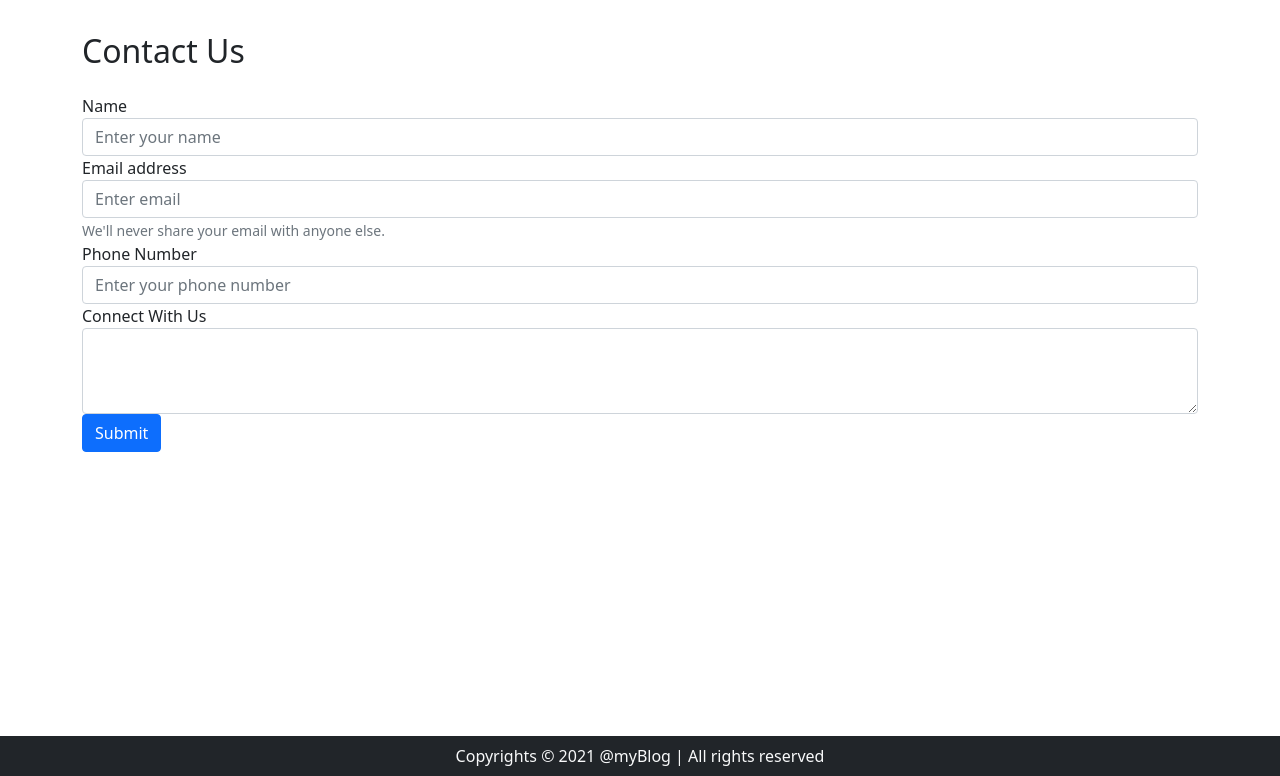
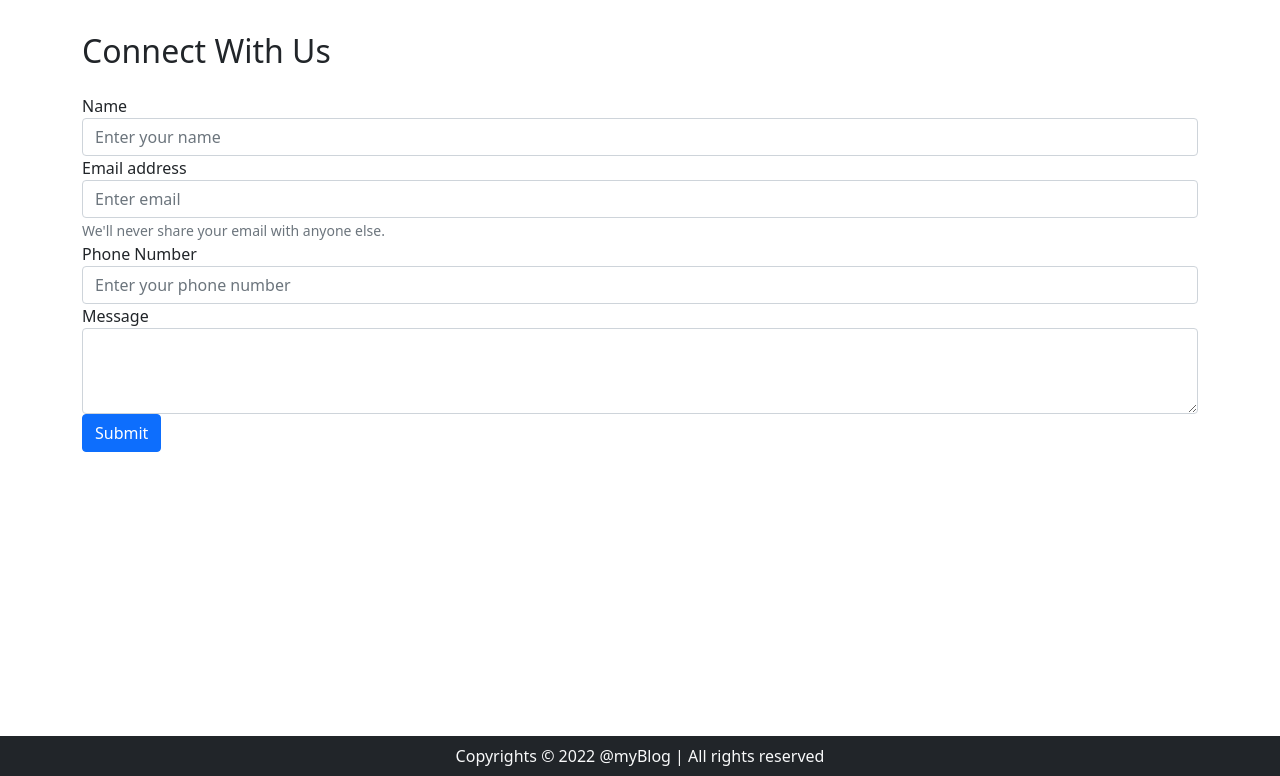
Before and after one commit to KcKusal58/myBlog, a Django app: page /contact/ in a window 1280 px wide. Shown: the part 56-832 px from the top of the page. Run offline with Django 4.2, Linux system fonts and the light colour scheme.

Commit message:
last commit

```diff
--- a/myBlog/settings.py
+++ b/myBlog/settings.py
@@ -140,5 +140,5 @@ EMAIL_BACKEND = 'django.core.mail.backends.smtp.EmailBackend'
 EMAIL_HOST = 'smtp.gmail.com'
 EMAIL_PORT = 587
 EMAIL_USE_TLS = True
-EMAIL_HOST_USER = ''
-EMAIL_HOST_PASSWORD = ''
+EMAIL_HOST_USER = 'kushalkc5555@gmail.com'
+EMAIL_HOST_PASSWORD = 'kushal111'
--- a/static/css/design.css
+++ b/static/css/design.css
@@ -1,3 +1,7 @@
 h1 {
     color: red;
 }
+
+footer {
+    margin-bottom: 0rem;
+}
--- a/templates/base.html
+++ b/templates/base.html
@@ -9,6 +9,7 @@
     <link href="https://cdn.jsdelivr.net/npm/bootstrap@5.1.3/dist/css/bootstrap.min.css" rel="stylesheet" integrity="sha384-1BmE4kWBq78iYhFldvKuhfTAU6auU8tT94WrHftjDbrCEXSU1oBoqyl2QvZ6jIW3" crossorigin="anonymous">
     {% block css %}{% endblock css %}
     <title>{% block title %}{% endblock title %}</title>
+    <link rel="stylesheet" href="/static/css/design.css">
   </head>
   <body>
     <nav class="navbar navbar-expand-lg navbar-dark bg-dark">
@@ -55,7 +56,7 @@
         {% endfor %}
       {% endif %}
     {% block body %}{% endblock body %}
-    <footer class="text-center py-2 text-light bg-dark">Copyrights &copy; 2021 @myBlog | All rights reserved</footer>
+    <footer class="text-center py-2 text-light bg-dark footer_footer">Copyrights &copy; 2022 @myBlog | All rights reserved</footer>
 
     <!-- Optional JavaScript; choose one of the two! -->
 
--- a/templates/contact.html
+++ b/templates/contact.html
@@ -9,7 +9,7 @@
 {% endblock css %}
 {% block body %}
 <div class="container my-3">
-    <h2 class="py-3">Contact Us</h2>
+    <h2 class="py-3">Connect With Us</h2>
     <form action ="/contact/" method="POST">
         {% csrf_token %}
         <div class="form-group">
@@ -26,10 +26,12 @@
             <input type="tel" class="form-control" id="phone" name="phone" placeholder="Enter your phone number">
           </div>
         <div class="form-group">
-            <label for="desc">Connect With Us</label>
+            <label for="desc">Message</label>
             <textarea class="form-control" id="desc" name="desc" rows="3"></textarea>
           </div>
-        <button type="submit" class="btn btn-primary">Submit</button>
+          <div class="form-group">
+            <button type="submit" class="btn btn-primary">Submit</button>
+          </div>
       </form>
 
 </div>
--- a/users/__init__.py
+++ b/users/__init__.py
@@ -0,0 +1 @@
+default_app_config = 'users.apps.UsersConfig'
--- a/users/models.py
+++ b/users/models.py
@@ -10,8 +10,8 @@ class Profile(models.Model):
     def __str__(self):
         return f'{self.user.username} Profile'
 
-    def save(self):
-        super().save()
+    def save(self, *args, **kwargs):
+        super().save(*args, **kwargs)
 
         img = Image.open(self.image.path)
 
```
Also changed, not shown: media/default.jpg.
